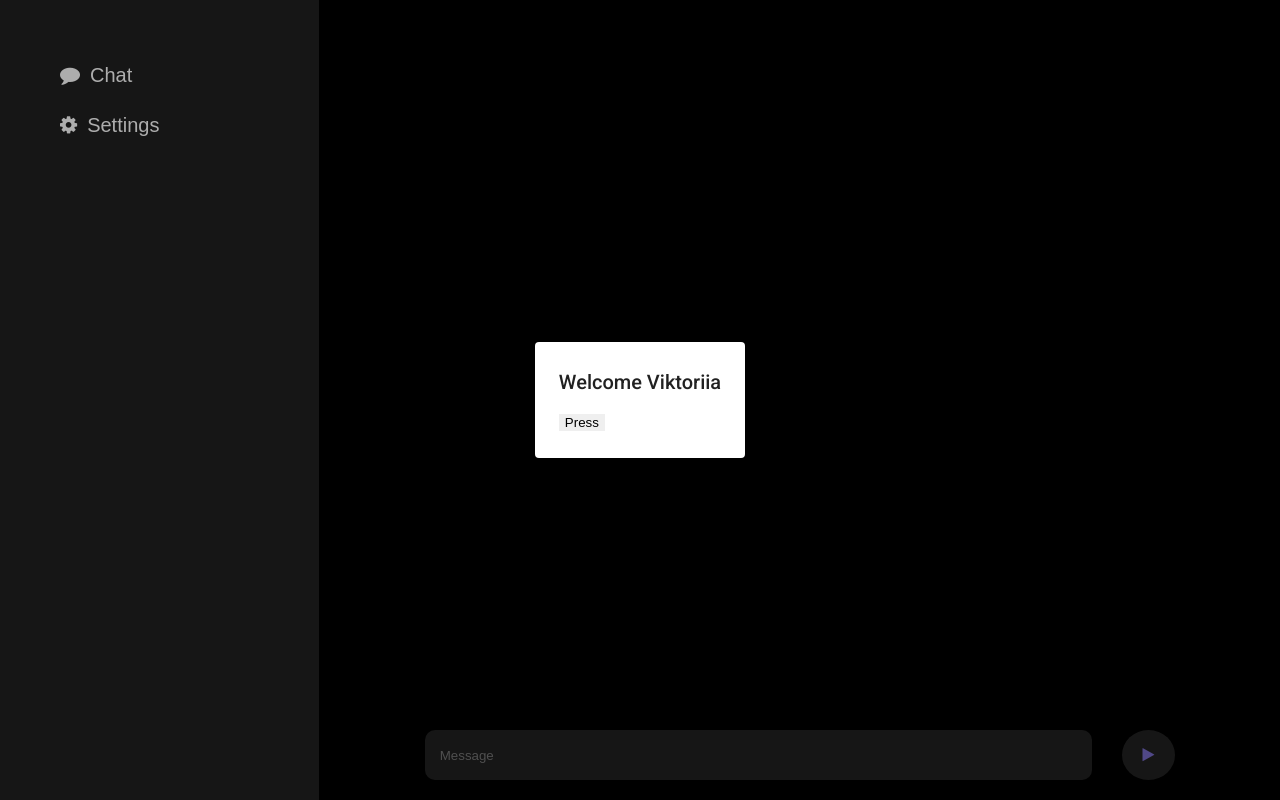
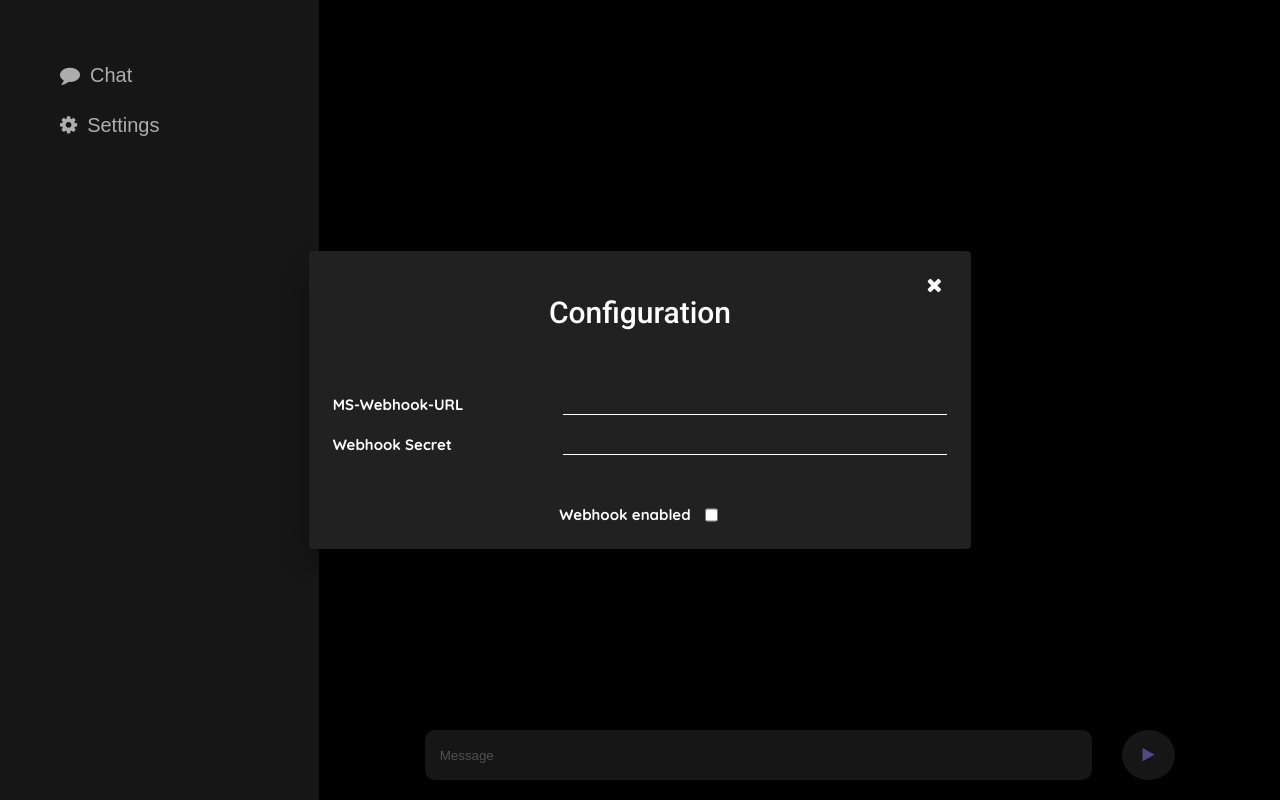
Before and after one commit to Torry125/chatbot, an Angular app: page /chat in a window 1280 px wide. Both pictures are taken after a click on the button "Settings". Built offline with nearby package versions, Linux system fonts and the light colour scheme.

Commit message:
added functionality for modal window

```diff
--- a/src/app/app.component.html
+++ b/src/app/app.component.html
@@ -1,11 +1,11 @@
 <div class="app__container">
   <div class="app__menu">
-    <button class="app__button app__chat"
+    <button class="app__chat"
           [routerLink]="chat.pathway">
       {{chat.routeName}}
     </button>
 
-    <button class="app__button app__settings"
+    <button class="app__settings"
             (click)="openDialog()">
     {{settings.routeName}}
     </button>
--- a/src/app/app.component.scss
+++ b/src/app/app.component.scss
@@ -1,5 +1,5 @@
 .app {
-    $font-color: rgb(255,255,255);;
+    $font-color: rgb(255,255,255);
     $menu-background: rgb(33,33,33);
     $white: #FFFFFF;
     $button-hover: rgb(118,106,200);
@@ -16,21 +16,6 @@
         flex-direction: column;
         background-color: $menu-background;
         padding-top: 5rem;
-    }
-
-    &__button {
-        font-size: 2rem;
-        line-height: 3rem;
-        color: $font-color;
-        background-color: transparent;
-        padding: 1rem 15rem 1rem 5rem;
-        display: flex;
-        margin: 0 1rem;
-
-        &:hover {
-            background-color: $button-hover;
-            border-radius: 1rem;
-        }
     }
 
     &__content {
@@ -57,4 +42,21 @@
             margin-right: 1rem;
         }
     }
+
+    &__chat,
+    &__settings {
+        font-size: 2rem;
+        line-height: 3rem;
+        color: $font-color;
+        background-color: transparent;
+        padding: 1rem 15rem 1rem 5rem;
+        display: flex;
+        margin: 0 1rem;
+
+        &:hover {
+            background-color: $button-hover;
+            border-radius: 1rem;
+        }
+    }
+
 }
--- a/src/app/app.component.ts
+++ b/src/app/app.component.ts
@@ -18,7 +18,7 @@ export class AppComponent {
 
   settings = {
     routeName: "Settings"
-  }
+  };
 
   openDialog(){
     this.dialogRef.open(SettingsComponent,{
--- a/src/app/chat-bot/chatbot.service.ts
+++ b/src/app/chat-bot/chatbot.service.ts
@@ -14,6 +14,7 @@ export class ChatbotService {
   }
 
   dialog = new Subject<Lines[]>();
+
 
   dialogList = {
     "Hello": "Hello",
@@ -34,4 +35,13 @@ export class ChatbotService {
     let reply = (this.dialogList as any)[question];
     return reply || this.dialogList["reserve"];
   }
+
+  getWebhook(url: string, secret: string) {
+    const webhooks = {
+      webhook: url,
+      websecret: secret
+    }
+
+    window.localStorage.setItem('webhook', JSON.stringify(webhooks));
+  }
 }
--- a/src/app/chat-bot/settings/settings.component.html
+++ b/src/app/chat-bot/settings/settings.component.html
@@ -1,5 +1,26 @@
-<h2> Welcome {{firstName}} </h2>
+<div class="settings__container">
+    <div class="settings__header">
+        <button class="settings__button" (click)="onNoClick()"></button>
 
-<button class="btn btn-primary">
-    Press
-</button>
+        <h2 class="settings__title">Configuration</h2>
+    </div>
+
+    <div class="settings__content">
+        <div class="settings__input-container">
+            <label class="settings__label" for="webhook-url">MS-Webhook-URL</label>
+            <input class="settings__input" [(ngModel)]="webhook" type="text" name="webhook-url" id="webhook-url">
+        </div>
+
+        <div class="settings__input-container">
+            <label class="settings__label" for="webhook-secret">Webhook Secret</label>
+            <input class="settings__input" [(ngModel)]="webSecret" type="text" name="webhook-secret" id="webhook-secret">
+        </div>
+    </div>
+
+    <div class="settings__check">
+        <div class="settings__text">Webhook enabled</div>
+
+        <input type="checkbox" id="checkbox" (change)="getCheck()">
+    </div>
+
+</div>
--- a/src/app/chat-bot/settings/settings.component.scss
+++ b/src/app/chat-bot/settings/settings.component.scss
@@ -0,0 +1,67 @@
+.settings {
+    $font-color: rgb(255,255,255);
+    $button-hover: rgb(118,106,200);
+
+    &__container {
+        display: grid;
+        gap: 5rem;
+    }
+
+    &__header {
+        display: grid;
+        justify-items: center;
+    }
+
+    &__button {
+        justify-self: end;
+        background-color: transparent;
+        color: $font-color;
+        transform: rotate(45deg);
+
+        &:hover {
+            color: $button-hover;
+        }
+
+        &::before {
+            content: "\f067";
+            font-family: FontAwesome;
+            font-size: 2rem;
+        }
+    }
+
+    &__title {
+        font-size: 3rem;
+        color: $font-color;
+    }
+
+    &__input-container {
+        display: flex;
+        justify-content: space-between;
+        gap: 10rem;
+    }
+
+    &__label,
+    &__text {
+        font-size: 1.5rem;
+        color: $font-color;
+    }
+
+    &__check {
+        display: flex;
+        justify-content: center;
+        gap: 1rem;
+    }
+
+    &__content {
+        display: grid;
+        gap: 2rem;
+    }
+
+    &__input {
+        background: transparent;
+        border: 0;
+        border-bottom: 1px solid $font-color;
+        width: 38rem;
+        color: $font-color;
+    }
+}
--- a/src/app/chat-bot/settings/settings.component.ts
+++ b/src/app/chat-bot/settings/settings.component.ts
@@ -1,5 +1,8 @@
 import { Component, Inject, OnInit } from '@angular/core';
-import { MAT_DIALOG_DATA } from '@angular/material/dialog';
+import { MAT_DIALOG_DATA, MatDialogRef } from '@angular/material/dialog';
+import { ChatbotService } from '../chatbot.service';
+
+
 
 @Component({
   selector: 'app-settings',
@@ -8,12 +11,30 @@ import { MAT_DIALOG_DATA } from '@angular/material/dialog';
 })
 export class SettingsComponent implements OnInit {
 
+  webhook: string = '';
+  webSecret: string = '';
+
   firstName;
-  constructor( @Inject(MAT_DIALOG_DATA) public data: any ) {
+  constructor( public dialogRef: MatDialogRef<SettingsComponent>,
+    @Inject(MAT_DIALOG_DATA) public data: any,
+    public chatBotService: ChatbotService ) {
     this.firstName = data.name
   }
+
 
   ngOnInit(): void {
   }
 
+  onNoClick(): void {
+    this.dialogRef.close();
+  }
+
+  getCheck() {
+    let inputValue = (<HTMLInputElement>document.getElementById('checkbox')).checked;
+    let inputURL = <HTMLInputElement>document.getElementById('webhook-url');
+    if(inputValue === true) {
+      this.chatBotService.getWebhook(this.webhook, this.webSecret);
+    }
+  }
+
 }
--- a/src/styles.scss
+++ b/src/styles.scss
@@ -49,3 +49,7 @@ table {
 }
 html, body { height: 100%; }
 body { margin: 0; font-family: Roboto, "Helvetica Neue", sans-serif; }
+
+.mat-dialog-container  {
+    background-color: rgb(33,33,33);
+}
```
